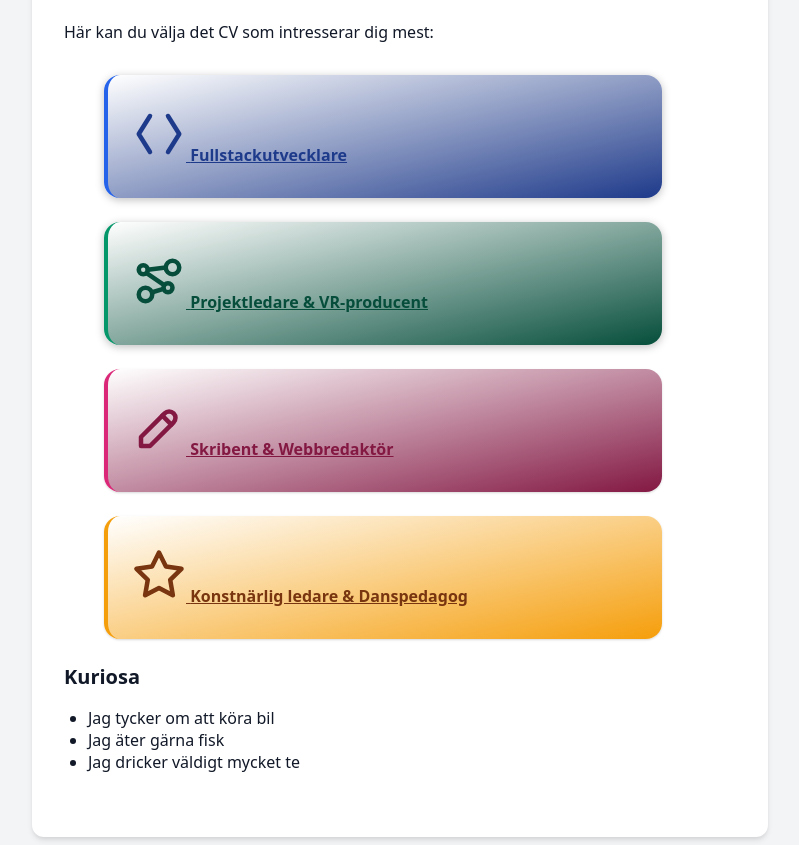
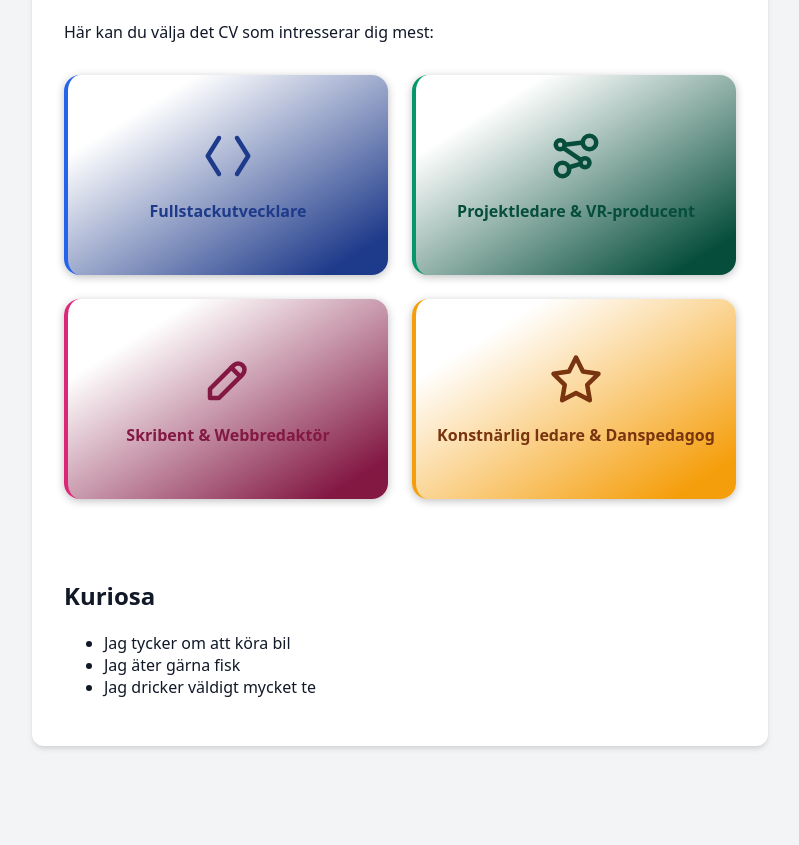
Before and after one commit to Judy-P-Eldh/CV, a website: page index.html in a window 1280 px wide. Shown: the part 710-1555 px from the top of the page, without its empty margins (240-1039 px from the left). After the commit the page ends 1464 px from the top, so only its background shows below. Drawn offline with Linux system fonts and the light colour scheme.

Commit message:
Fortsatt översatt från Tailwind till CSS. Fokus på mid-page-navigering.

```diff
--- a/CSS/siteBase.css
+++ b/CSS/siteBase.css
@@ -61,7 +61,7 @@ nav button {
     border-radius: 0.25rem;
     font-weight: 600;
     text-decoration: underline;
-    background-image: linear-gradient(to bottom right, white 30%, #1c294e 70%);
+    background-image: linear-gradient(to bottom right, white 20%, #1c294e 90%);
     transition-property: background-color, border-color, color, fill, stroke, opacity, box-shadow, transform;
     transition-timing-function: cubic-bezier(0.4, 0, 0.2, 1);
     transition-duration: 300ms;
@@ -88,7 +88,7 @@ nav button {
     flex-basis: 33.333333%;
     border-radius: 0.25rem;
     font-weight: 600;
-    background-image: linear-gradient(to bottom right, white 30%, #064E3B 70%);
+    background-image: linear-gradient(to bottom right, white 20%, #064E3B 90%);
     transition-property: background-color, border-color, color, fill, stroke, opacity, box-shadow, transform;
     transition-timing-function: cubic-bezier(0.4, 0, 0.2, 1);
     transition-duration: 300ms;
@@ -115,7 +115,7 @@ nav button {
     border-radius: 0.25rem;
     font-weight: 600;
     text-decoration: underline;
-    background-image: linear-gradient(to bottom right, white 30%, #DB2777 70%);
+    background-image: linear-gradient(to bottom right, white 20%, #DB2777 90%);
     transition-property: background-color, border-color, color, fill, stroke, opacity, box-shadow, transform;
     transition-timing-function: cubic-bezier(0.4, 0, 0.2, 1);
     transition-duration: 300ms;
@@ -142,7 +142,7 @@ nav button {
     border-radius: 0.25rem;
     font-weight: 600;
     text-decoration: underline;
-    background-image: linear-gradient(to bottom right, white 30%, #F59E0B 70%);
+    background-image: linear-gradient(to bottom right, white 20%, #F59E0B 90%);
     transition-property: background-color, border-color, color, fill, stroke, opacity, box-shadow, transform;
     transition-timing-function: cubic-bezier(0.4, 0, 0.2, 1);
     transition-duration: 300ms;
--- a/CSS/siteIndex.css
+++ b/CSS/siteIndex.css
@@ -61,29 +61,56 @@ main {
     margin-top: 1.5rem;
 }
 
+/* Grid-layout för ul */
 #nvaMidPage {
-    display: flex;
-    flex-direction: column;
+    display: grid;
+    grid-template-columns: 1fr;
+    /* En kolumn som standard (mobil) */
     gap: 1.5rem;
     list-style-type: none;
+    padding: 0;
+    margin: 0;
+}
 
-    @media (min-width: 640px) {
-        grid-template-columns: repeat(2, minmax(0, 1fr));
+/* Två kolumner på större skärmar */
+@media (min-width: 640px) {
+    #nvaMidPage {
+        grid-template-columns: 1fr 1fr;
     }
 }
 
+
+/* Listobjekten fyller cellen */
 #nvaMidPage li {
-    width: 80%;
+    width: 100%;
+    height: 100%;
+    min-height: 200px;
+    /* Justera efter önskemål */
+    display: flex;
+    align-items: stretch;
+    /* Fyller hela gridcellen */
+}
+
+/* Länken fyller hela li */
+#nvaMidPage li a {
+    display: flex;
+    flex-direction: column;
+    justify-content: center;
+    align-items: center;
+    width: 100%;
     height: 100%;
 
+    border-radius: 1rem;
+    font-weight: 600;
+    text-decoration: none;
+    box-shadow: 0 2px 8px rgba(0, 0, 0, 0.25);
+    /* Lägg till dina egna färger, bakgrund etc här */
 }
 
+
 #midpageFullstack {
-    display: block;
-    padding-left: 1.5rem;
-    padding-right: 1.5rem;
-    padding-top: 2rem;
-    padding-bottom: 2rem;
+    display: flex;
+    flex-direction: column;
     justify-content: center;
     align-items: center;
     border-radius: 1rem;
@@ -92,7 +119,7 @@ main {
     height: 100%;
     font-weight: 600;
     color: #1E3A8A;
-    background-image: linear-gradient(to bottom right, white, #1E3A8A);
+    background-image: linear-gradient(to bottom right, white 20%, #1E3A8A 90%);
     transition-property: background-color, border-color, color, fill, stroke, opacity, box-shadow, transform;
     transition-timing-function: cubic-bezier(0.4, 0, 0.2, 1);
     transition-duration: 300ms;
@@ -114,12 +141,7 @@ main {
 }
 
 #midpageProjekt {
-    display: block;
-
-    padding-left: 1.5rem;
-    padding-right: 1.5rem;
-    padding-top: 2rem;
-    padding-bottom: 2rem;
+    display: flex;
     justify-content: center;
     align-items: center;
     border-radius: 1rem;
@@ -128,7 +150,7 @@ main {
     height: 100%;
     font-weight: 600;
     color: #064E3B;
-    background-image: linear-gradient(to bottom right,  white, #064E3B);
+    background-image: linear-gradient(to bottom right, white 20%, #064E3B 90%);
     transition-property: background-color, border-color, color, fill, stroke, opacity, box-shadow, transform;
     transition-timing-function: cubic-bezier(0.4, 0, 0.2, 1);
     transition-duration: 300ms;
@@ -149,21 +171,16 @@ main {
 }
 
 #midpageSkribent {
-    display: block;
-
-    padding-left: 1.5rem;
-    padding-right: 1.5rem;
-    padding-top: 2rem;
-    padding-bottom: 2rem;
+    display: flex;
     justify-content: center;
     align-items: center;
     border-radius: 1rem;
-    border-left:4px solid #DB2777;
+    border-left: 4px solid #DB2777;
     width: 100%;
     height: 100%;
     font-weight: 600;
     color: #831843;
-    background-image: linear-gradient(to bottom right,  white, #831843);
+    background-image: linear-gradient(to bottom right, white 20%, #831843 90%);
     transition-property: background-color, border-color, color, fill, stroke, opacity, box-shadow, transform;
     transition-timing-function: cubic-bezier(0.4, 0, 0.2, 1);
     transition-duration: 300ms;
@@ -184,12 +201,8 @@ main {
 }
 
 #midpageKonstLedare {
-    display: block;
+    display: flex;
 
-    padding-left: 1.5rem;
-    padding-right: 1.5rem;
-    padding-top: 2rem;
-    padding-bottom: 2rem;
     justify-content: center;
     align-items: center;
 
@@ -200,7 +213,7 @@ main {
     height: 100%;
     font-weight: 600;
     color: #78350F;
-    background-image: linear-gradient(to bottom right, white, #F59E0B);
+    background-image: linear-gradient(to bottom right, white 20%, #F59E0B 90%);
     transition-property: background-color, border-color, color, fill, stroke, opacity, box-shadow, transform;
     transition-timing-function: cubic-bezier(0.4, 0, 0.2, 1);
     transition-duration: 300ms;
@@ -222,6 +235,8 @@ box-shadow: 0 20px 25px -5px rgba(0, 0, 0, 0.1), 0 10px 10px -5px rgba(0, 0, 0,
 }
 
 #kuriosaSection {
+    margin-top: 5rem;
+    ;
     margin-bottom: 2rem;
 
     >h2 {
--- a/index.html
+++ b/index.html
@@ -54,9 +54,9 @@
         </div>
     </header>
 
-    <main class="max-w-2xl mx-auto bg-white rounded-xl shadow-md p-8 print:shadow-none print:rounded-none">
+    <main>
         <section id="intro" class="mb-8">
-            <h1 id="introRubrik" class="text-3xl font-bold mb-3 text-blue-900">Välkommen till min CV-sida</h1>
+            <h1 id="introRubrik">Välkommen till min CV-sida</h1>
             <div id="introContainer" class="flex items-center">
                 <div id="introText" class="mr-6">
                     <p class="text-lg mb-2">
@@ -82,7 +82,7 @@
         <!-- <nav id="nvaMidPage"> -->
         <ul id="nvaMidPage" class="grid gap-6 sm:grid-cols-2 items-stretch">
             <!-- Fullstackutvecklare -->
-            <li class="h-full w-full">
+            <li>
                 <a href="fullstack.html" id="midpageFullstack">
                     <span class="mb-3">
                         <!-- Kod-ikon -->
@@ -99,13 +99,7 @@
             </li>
             <!-- Projektledare & VR-producent -->
             <li class="h-full w-full">
-                <a href="projektledare-vr.html" id="midpageProjekt" class="h-full w-full min-h-40 flex flex-col justify-center items-center
-              bg-gradient-to-br from-green-50 via-white to-green-100
-              border-l-4 border-green-600
-              text-green-900 font-semibold rounded-2xl px-6 py-8
-              shadow transition
-              hover:scale-105 hover:shadow-xl hover:bg-green-100
-              duration-200">
+                <a href="projektledare-vr.html" id="midpageProjekt">
                     <span class="mb-3">
                         <!-- Projekt-ikon -->
                         <svg xmlns="http://www.w3.org/2000/svg" width="54" height="54" viewBox="0 0 24 24" fill="none"
@@ -126,13 +120,7 @@
             </li>
             <!-- Skribent & Webbredaktör -->
             <li class="h-full w-full">
-                <a href="skribent-webbredaktor.html" id="midpageSkribent" class="h-full w-full min-h-40 flex flex-col justify-center items-center
-              bg-gradient-to-br from-pink-50 via-white to-pink-100
-              border-l-4 border-pink-600
-              text-pink-900 font-semibold rounded-2xl px-6 py-8
-              shadow transition
-              hover:scale-105 hover:shadow-xl hover:bg-pink-100
-              duration-200">
+                <a href="skribent-webbredaktor.html" id="midpageSkribent">
                     <span class="mb-3">
                         <!-- Penna-ikon -->
                         <svg xmlns="http://www.w3.org/2000/svg" width="54" height="54" viewBox="0 0 24 24" fill="none"
@@ -148,13 +136,7 @@
             </li>
             <!-- Konstnärlig ledare & Danspedagog -->
             <li class="h-full w-full">
-                <a href="konstnarlig-ledare.html" id="midpageKonstLedare" class="h-full w-full min-h-40 flex flex-col justify-center items-center
-              bg-gradient-to-br from-yellow-50 via-white to-yellow-100
-              border-l-4 border-yellow-500
-              text-yellow-900 font-semibold rounded-2xl px-6 py-8
-              shadow transition
-              hover:scale-105 hover:shadow-xl hover:bg-yellow-100
-              duration-200">
+                <a href="konstnarlig-ledare.html" id="midpageKonstLedare">
                     <span class="mb-3">
                         <!-- Stjärna-ikon -->
                         <svg xmlns="http://www.w3.org/2000/svg" width="54" height="54" viewBox="0 0 24 24" fill="none"
@@ -171,7 +153,8 @@
         </ul>
         <!-- </nav> -->
 
-        <section id="kuriosaSection" class="mb-8">
+        <section id="kuriosaSection">
+        </section>
             <h2 class="text-xl font-semibold mb-2 mt-6">Kuriosa</h2>
             <ul class="list-disc pl-6">
                 <li>Jag tycker om att köra bil</li>
```
